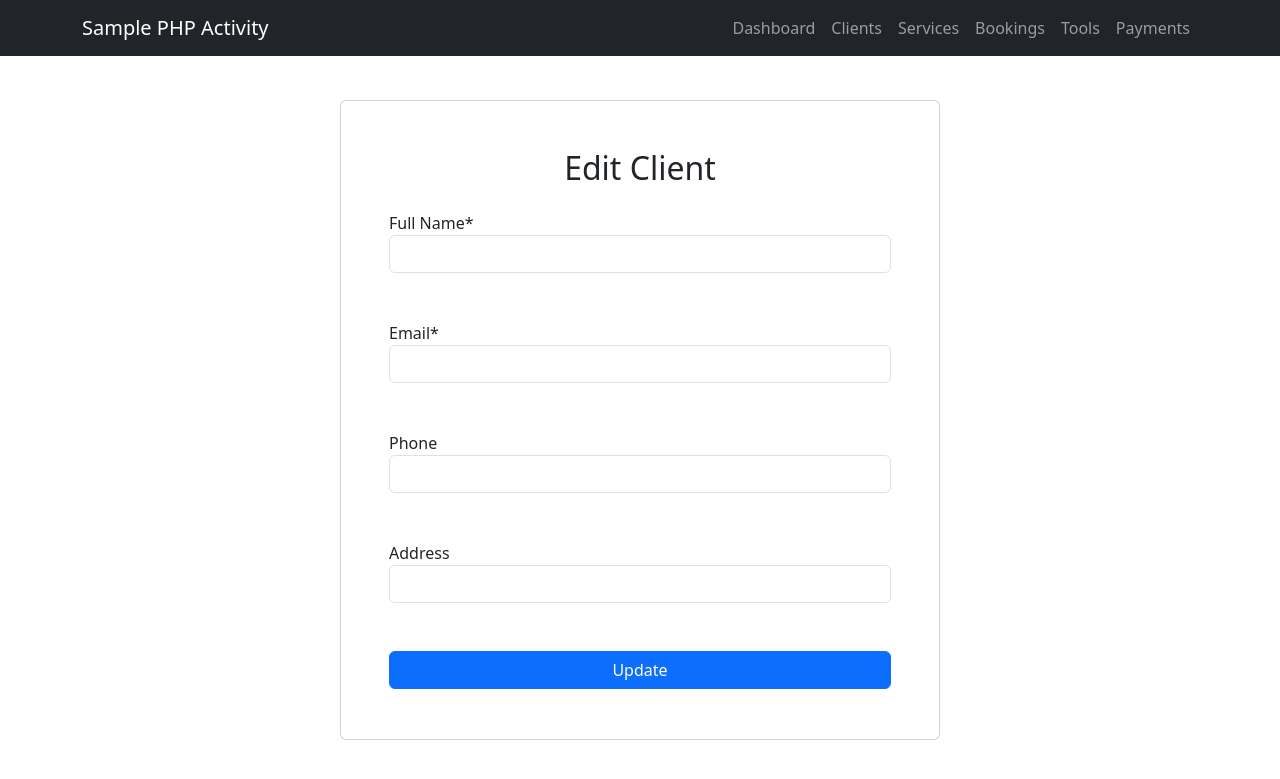
After one commit to dluntayao557030/lab1-assessment-beginner, a PHP site: page /pages/clients_edit.php?id=1 in a window 1280 px wide. The commit adds this page. Shown: the top 779 px of the page. Run offline with PHP 8.4, Linux system fonts and the light colour scheme; data that the repository does not hold is empty.

Commit message:
Added Client Pages and Features

```diff
--- a/index.php
+++ b/index.php
@@ -54,7 +54,8 @@ $revenue = $revRow['s'];
     </div>
 </section>
 
-<div class = "container mt-4" style="gap: 25px; display: flex; justify-content: center;">
+<div class = "container mt-4"  style="gap: 25px; display: flex; justify-content: center;">
+  <h4 class="text-center">Quick Actions</h4>
   <button type="button" class="btn btn-primary" onclick="window.location.href='/assessment_beginner/pages/clients_add.php'"> Add Client</button>
   <button type="button" class="btn btn-primary" onclick="window.location.href='/assessment_beginner/pages/bookings_create.php'">Create Booking</button>
 </div>
--- /dev/null
+++ b/pages/clients_edit.php
@@ -0,0 +1,61 @@
+<?php
+include "../db.php";
+
+$id = $_GET['id'];
+
+$get = mysqli_query($conn, "SELECT * FROM clients WHERE client_id = $id");
+$client = mysqli_fetch_assoc($get);
+
+$message = "";
+
+if (isset($_POST['update'])) {
+  $full_name = $_POST['full_name'];
+  $email = $_POST['email'];
+  $phone = $_POST['phone'];
+  $address = $_POST['address'];
+
+  if ($full_name == "" || $email == "") {
+    $message = "Name and Email are required!";
+  } else {
+    $sql = "UPDATE clients
+            SET full_name='$full_name', email='$email', phone='$phone', address='$address'
+            WHERE client_id=$id";
+    mysqli_query($conn, $sql);
+    header("Location: clients_list.php");
+    exit;
+  }
+}
+?>
+<!doctype html>
+<html>
+<head><meta charset="utf-8"><title>Edit Client</title>
+<meta name="viewport" content="width=device-width, initial-scale=1.0">
+  <link href="https://cdn.jsdelivr.net/npm/bootstrap@5.3.8/dist/css/bootstrap.min.css" rel="stylesheet" integrity="sha384-sRIl4kxILFvY47J16cr9ZwB07vP4J8+LH7qKQnuqkuIAvNWLzeN8tE5YBujZqJLB" crossorigin="anonymous">
+</head>
+<script src="https://cdn.jsdelivr.net/npm/bootstrap@5.3.8/dist/js/bootstrap.bundle.min.js" integrity="sha384-FKyoEForCGlyvwx9Hj09JcYn3nv7wiPVlz7YYwJrWVcXK/BmnVDxM+D2scQbITxI" crossorigin="anonymous"></script>
+<body>
+<?php include "../nav.php"; ?>
+
+<div class="container p-5 card" style="max-width: 600px; margin-top: 100px; max-height: 640px;">
+    <h2 class="text-center">Edit Client</h2>
+    <p class = "text-danger text-center"><?php echo $message; ?></p>
+    <form method="post">
+    <div class="mb-4">
+        <label>Full Name*</label><br>
+        <input type="text" name="full_name" value="<?php echo $client['full_name']; ?>" class="form-control"><br><br>
+
+        <label>Email*</label><br>
+        <input type="text" name="email" value="<?php echo $client['email']; ?>" class="form-control"><br><br>
+
+        <label>Phone</label><br>
+        <input type="text" name="phone" value="<?php echo $client['phone']; ?>" class="form-control"><br><br>
+
+        <label>Address</label><br>
+        <input type="text" name="address" value="<?php echo $client['address']; ?>" class="form-control"><br><br>
+
+        <button class="btn btn-primary" type="submit" name="update" style="width: 100%;">Update</button>
+    </div>
+    </form>
+</div>
+</body>
+</html>
```
Also changed, not shown: pages/clients_add.php (added, +55 -0 lines), pages/clients_list.php (added, +38 -0 lines).
